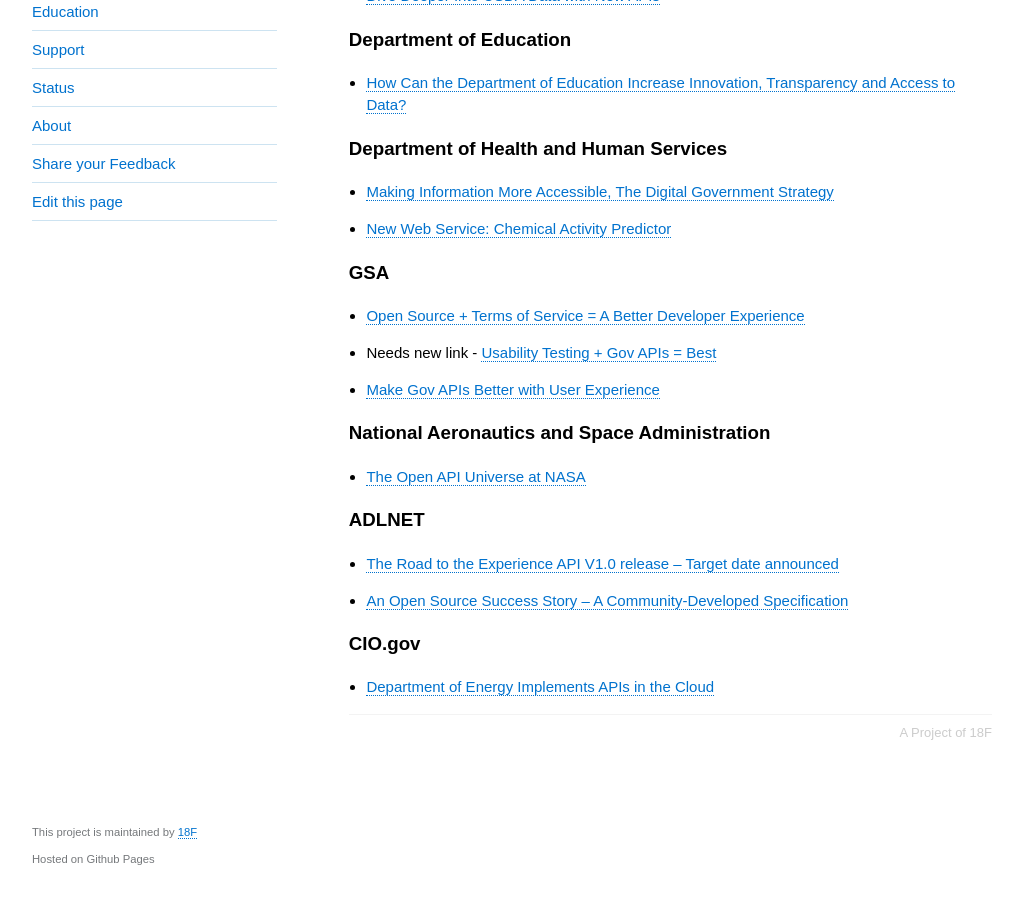
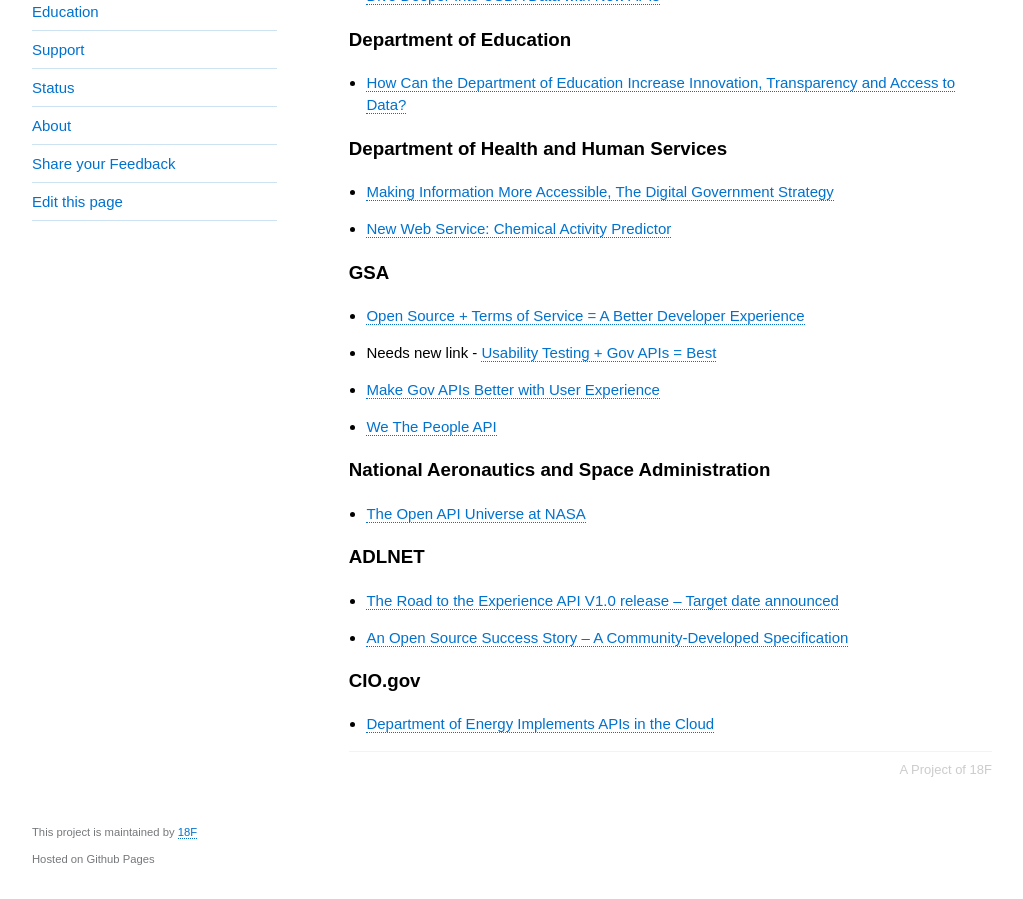
Before and after one commit to 18F/API-All-the-X, a Jekyll site: the page built from pages/government_api_blogposts.md, in a window 1280 px wide and 1231 px high, cut to the strip 332-1231 px from the top of the window. Shown: the whole strip, without its empty margins (128-1151 px from the left). Built offline with Jekyll 4.4.1, drawn with Linux system fonts in a browser that asks for light colours.

Commit message:
Update government_api_blogposts.md

```diff
--- a/pages/government_api_blogposts.md
+++ b/pages/government_api_blogposts.md
@@ -22,6 +22,7 @@
 * [Open Source + Terms of Service = A Better Developer Experience](http://18fblog.tumblr.com/post/82388500373/open-source-terms-of-service-a-better-developer)
 * Needs new link - [Usability Testing + Gov APIs = Best](https://web.archive.org/web/20130820232954/http://blog.howto.gov/2013/04/29/gov-apis-usability-testing-best/)
 * [Make Gov APIs Better with User Experience](http://www.digitalgov.gov/2014/05/09/make-gov-apis-better-with-user-experience/)
+* [We The People API](http://www.digitalgov.gov/2013/05/09/we-the-people-api-2/)
 
 ### National Aeronautics and Space Administration
 * [The Open API Universe at NASA](http://open.nasa.gov/blog/2012/09/19/the-open-api-universe-at-nasa/)
```
